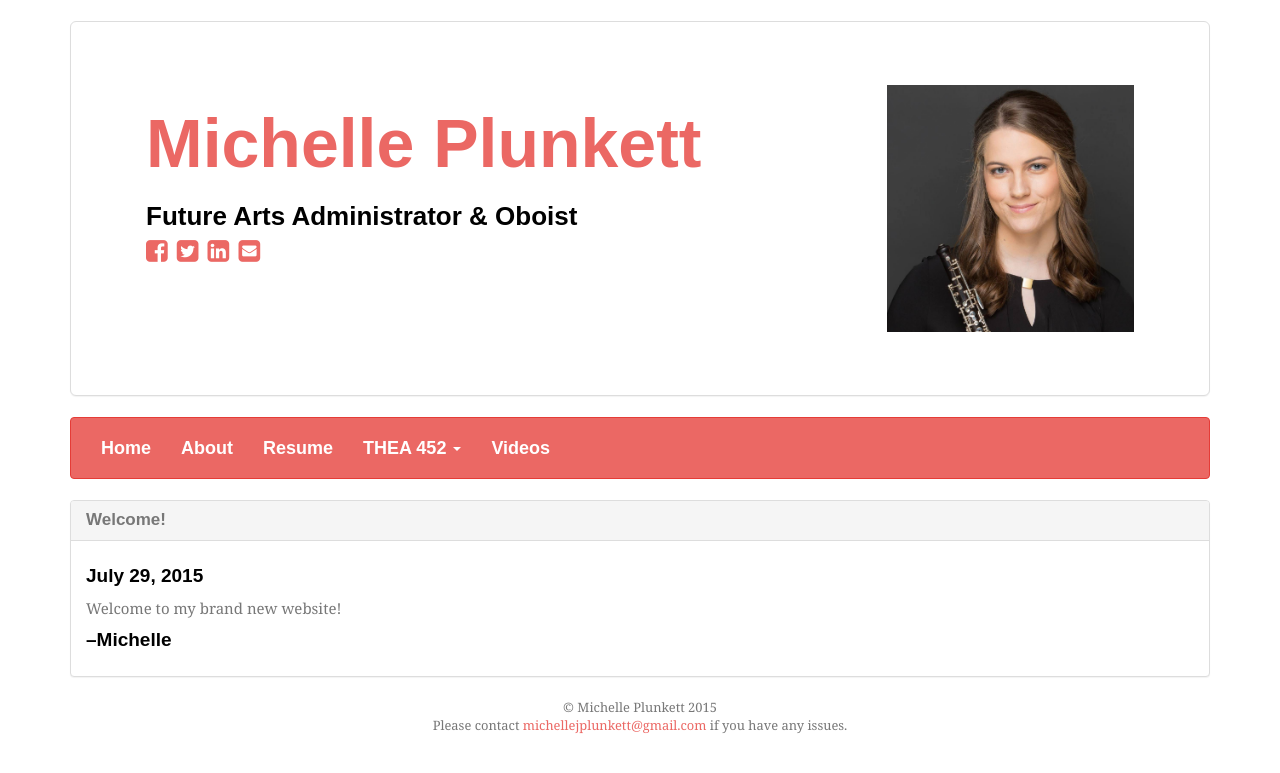
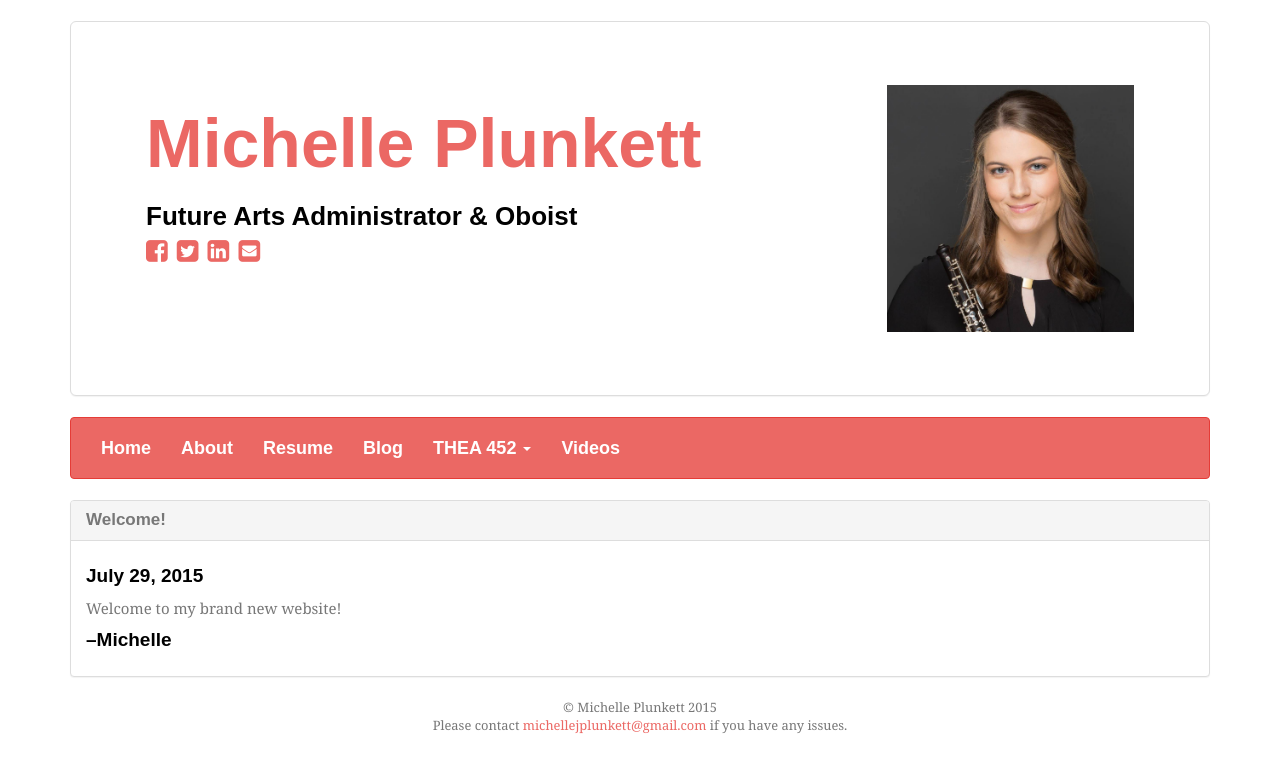
Before and after one commit to michelleplunkett/michelleplunkett.github.io, a Jekyll site: the page built from index.html, in a window 1280 px wide. Shown: the top 773 px of the page. Built offline with Jekyll 4.4.1, drawn with Linux system fonts in a browser that asks for light colours; nearby versions of some CDN libraries; some web fonts are replaced; Markdown is read by kramdown in place of the engine named in the settings.

Commit message:
Update navigation.html

```diff
--- a/_includes/navigation.html
+++ b/_includes/navigation.html
@@ -17,6 +17,9 @@
       <li {% if page.title == 'Resume' %} class="active" {% endif %} >
           <a href="/resume.html">Resume</a>
       </li>
+      <li {% if page.title == 'Blog' %} class="active" {% endif %} >
+          <a href="/blog.html">Blog</a>
+      </li>
     <li class="dropdown">
           <a href="#" class="dropdown-toggle" data-toggle="dropdown" role="button" aria-expanded="false">THEA 452 <span class="caret"></span></a>
           <ul class="dropdown-menu" role="menu">
```
